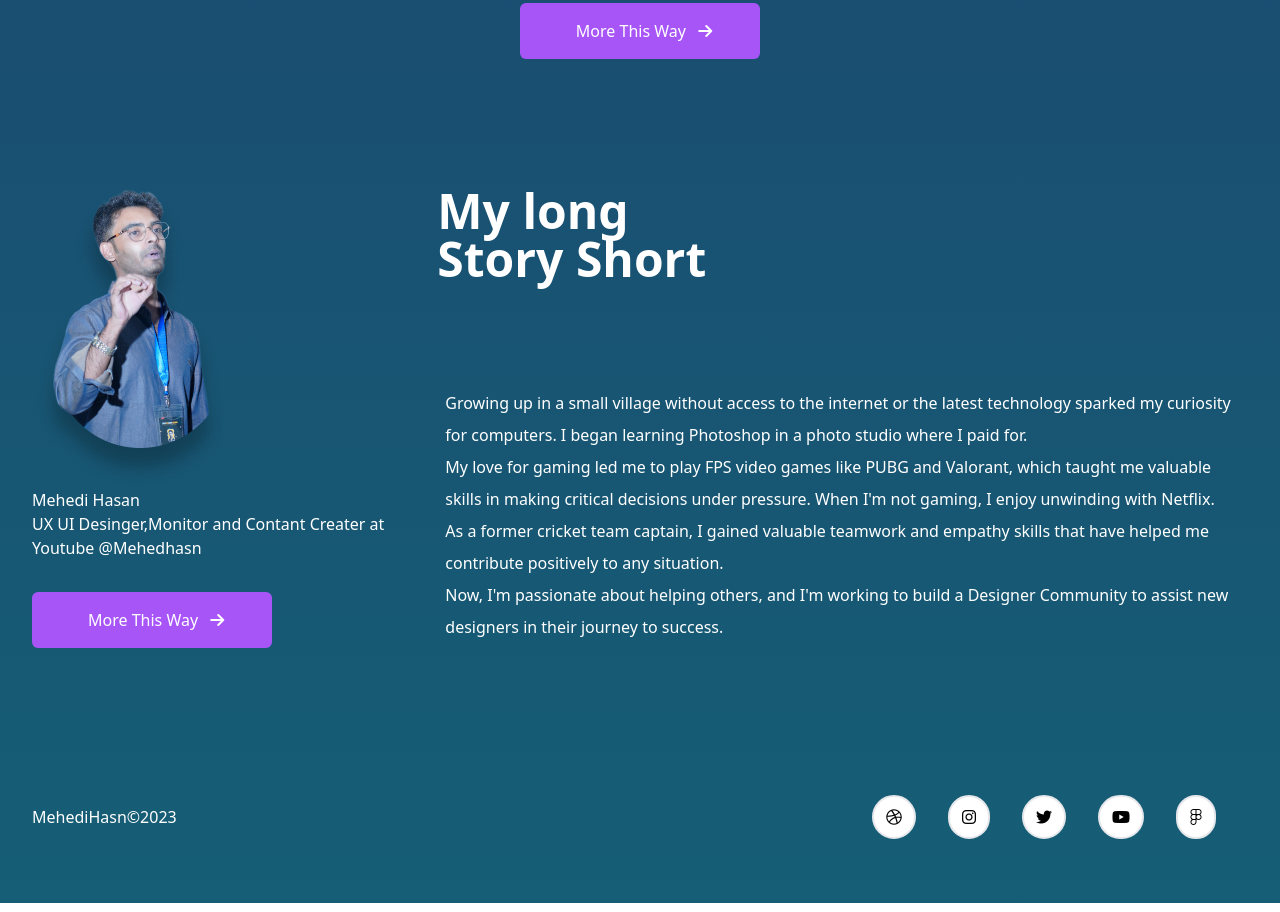
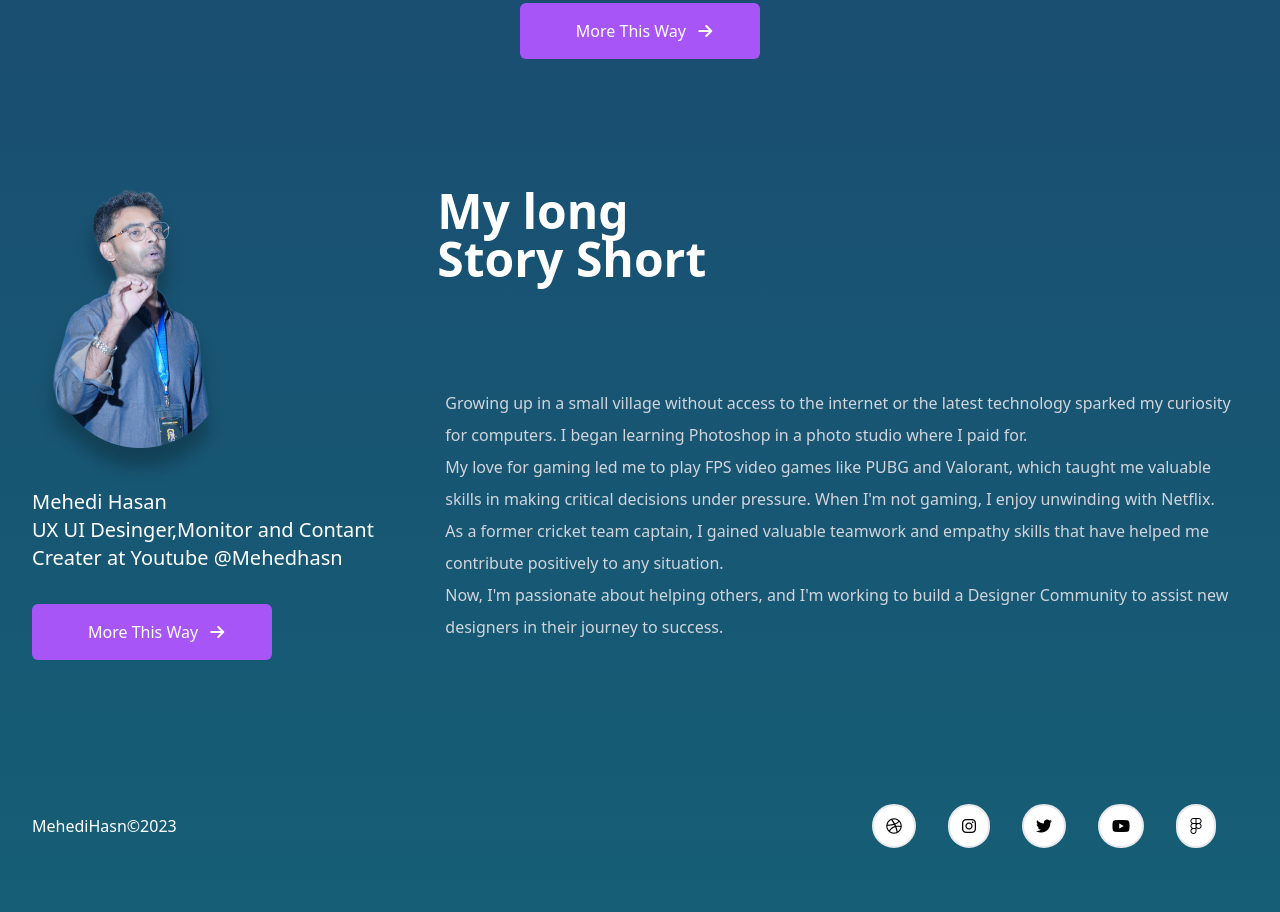
Before and after one commit to redeyeylh/oct-test, a website: page src/index.html in a window 1280 px wide. Shown: the part 3539-4451 px from the top of the page. Drawn offline with Linux system fonts and the light colour scheme.

Commit message:
textchange

```diff
--- a/src/index.html
+++ b/src/index.html
@@ -49,10 +49,6 @@
                         <li class="">  <a href="" class="p-2">About</a>  </li>
                         <li class=""> <a href="" class="p-2">101 Workshop</a></li>
                     </ul>
-
-
-
-
 
                     </div> -->
 
@@ -338,57 +334,15 @@
             </button>
           </div>
         </section>
+
         <section class=" mb-12 md:mb-24">
-          <!-- <div class="grid ">
-            <div class="order-1 block md:hidden text-3xl font-bold mb-12">
-              <h3 class="">
-                My long
-              </h3>
-              <h class="">Story Short</h>
-            </div>
-            <div class="order-2 ">
-              <img src="./images/Union.png" alt="" class="">
-              <h3 class="">Mehedi Hasan</h3>
-              <p class="">UX UI Desinger,Monitor and
-                Contant Creater at Youtube @Mehedhasn
-              </p>
-            </div>
-            <div class="order-last hidden md:block mt-12">
-              <button class="bg-purple-500 rounded-md px-12 py-4">
-                <a href="" class="p-2"> More This Way </a>
-                <i class="fa-solid fa-arrow-right"></i>
-              </button>
-            </div>
-            <div class="order-1 hidden md:block text-3xl font-bold mb-12">
-              <h3 class="">
-                My long
-              </h3>
-              <h class="">Story Short</h>
-            </div>
-            <div class="order-3 mt-16">
-              <p class="">Growing up in a small village without access to the internet or the latest technology sparked my curiosity for computers. I began learning Photoshop in a photo studio where I paid for.
-
-              <p class="">  My love for gaming led me to play FPS video games like PUBG and Valorant, which taught me valuable skills in making critical decisions under pressure. When I'm not gaming, I enjoy unwinding with Netflix.</p>
-                As a former cricket team captain, I gained valuable teamwork and empathy skills that have helped me contribute positively to any situation.
-                <p class=""></p>
-                Now, I'm passionate about helping others, and I'm working to build a Designer Community to assist new designers in their journey to success.</p>
-                <p class=""></p>
-            </div>
-            <div class="order-last block md:hidden mt-12">
-              <button class="bg-purple-500 rounded-md px-12 py-4">
-                <a href="" class="p-2"> More This Way </a>
-                <i class="fa-solid fa-arrow-right"></i>
-              </button>
-            </div>
-
-          </div> -->
-          <div class="grid md:grid-cols-6 ">
+      <div class="grid md:grid-cols-6 ">
               <div class="col-span-1 md:col-span-2 mt-8">
                 <div class="order-2 ">
                   <h class="block md:hidden text-5xl font-bold mt-8 mb-8">Story Short</h>
                   <img src="./images/Union.png" alt="" class="">
-                  <h3 class="">Mehedi Hasan</h3>
-                  <p class="">UX UI Desinger,Monitor and
+                  <h3 class="text-xl">Mehedi Hasan</h3>
+                  <p class="text-xl">UX UI Desinger,Monitor and
                     Contant Creater at Youtube @Mehedhasn
                   </p>
                 </div>
@@ -406,7 +360,7 @@
                   </h3>
                   <h class="">Story Short</h>
                 </div>
-                <div class="order-3 md:mt-24 p-2 leading-loose">
+                <div class="order-3 md:mt-24 p-2 leading-loose text-md text-gray-300 ">
                   <p class="">Growing up in a small village without access to the internet or the latest technology sparked my curiosity for computers. I began learning Photoshop in a photo studio where I paid for.
 
                   <p class="">  My love for gaming led me to play FPS video games like PUBG and Valorant, which taught me valuable skills in making critical decisions under pressure. When I'm not gaming, I enjoy unwinding with Netflix.</p>
@@ -431,11 +385,11 @@
         <div class="">MehediHasn&copy;2023</div>
         <div class="">
           <ul class="flex gap-4 p-8 space-x-4 text-black">
-            <li class="border-2 rounded-full p-2 px-3 bg-white"><i class="fa-brands fa-dribbble  inline-block text-gl "></i></li>
-            <li class="border-2 rounded-full p-2 px-3 bg-white"><i class="fa-brands fa-instagram inline-block text-gl "></i></li>
-            <li class="border-2 rounded-full p-2 px-3 bg-white"><i class="fa-brands fa-twitter   inline-block text-gl "></i></li>
-            <li class="border-2 rounded-full p-2 px-3 bg-white"><i class="fa-brands fa-youtube   inline-block text-gl "></i></li>
-            <li class="border-2 rounded-full p-2 px-3 bg-white"><i class="fa-brands fa-figma     inline-block text-gl "></i></li>
+           <li class="border-2 rounded-full p-2 px-3 bg-white"> <a href="#" class=""><i class="fa-brands fa-dribbble  inline-block text-gl "></a></i></li>
+            <li class="border-2 rounded-full p-2 px-3 bg-white"><a href="#" class=""><i class="fa-brands fa-instagram inline-block text-gl "></a></i></li>
+            <li class="border-2 rounded-full p-2 px-3 bg-white"><a href="#" class=""><i class="fa-brands fa-twitter   inline-block text-gl "></a></i></li>
+            <li class="border-2 rounded-full p-2 px-3 bg-white"><a href="#" class=""><i class="fa-brands fa-youtube   inline-block text-gl "></a></i></li>
+            <li class="border-2 rounded-full p-2 px-3 bg-white"><a href="#" class=""><i class="fa-brands fa-figma     inline-block text-gl "></a></i></li>
           </ul>
         </div>
       </footer>
```
Also changed, not shown: src/output.css.
